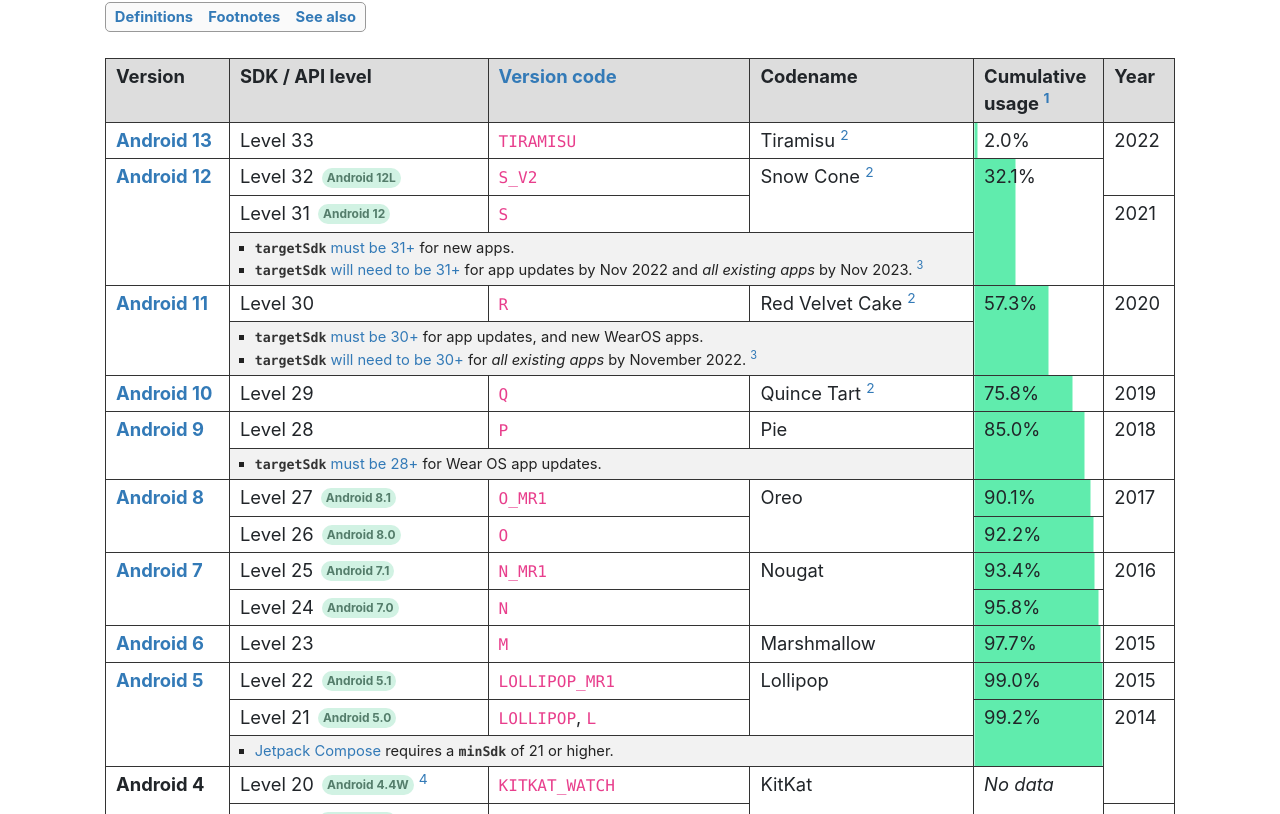
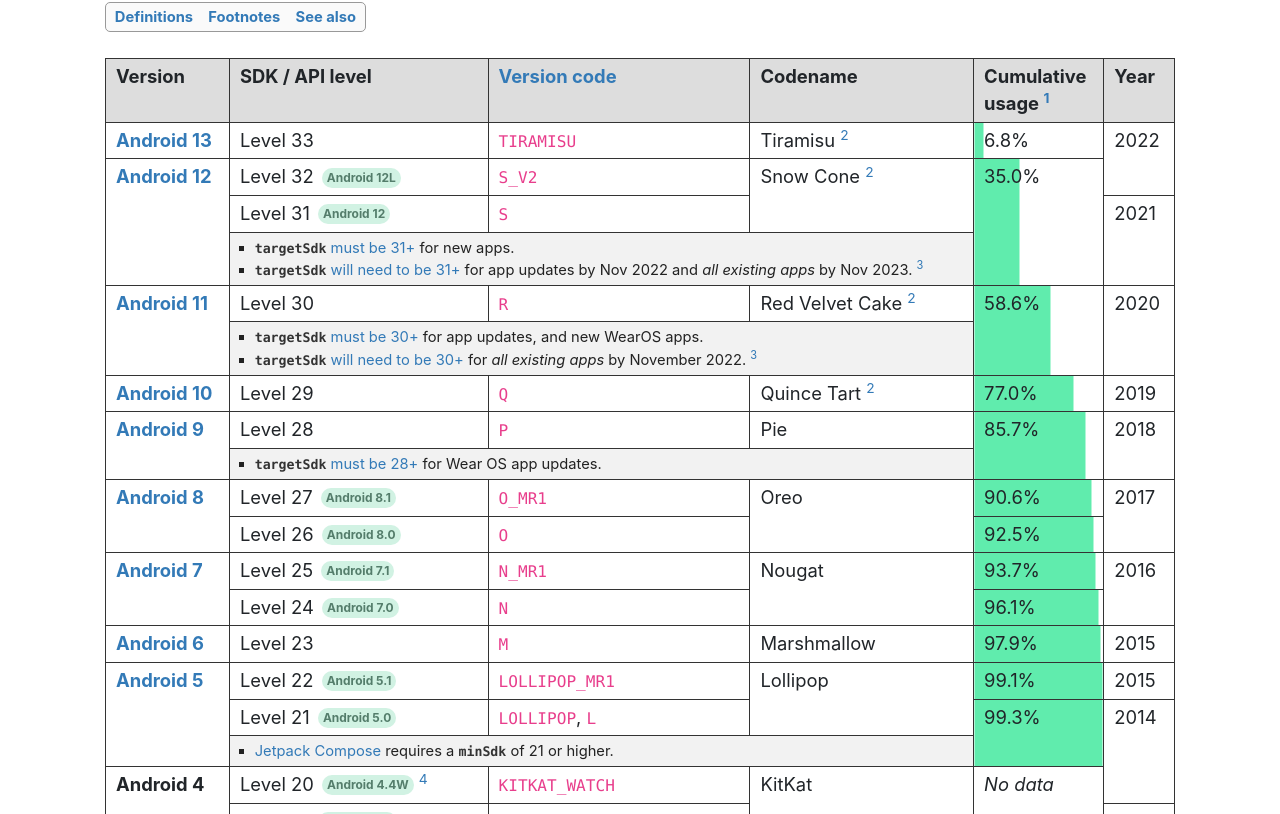
Before and after one commit to ebelinski/apilevels, a Jekyll site: the page built from index.md, in a window 1280 px wide. Shown: the part 181-995 px from the top of the page. Built offline with Jekyll 4.4.1, drawn with Linux system fonts in a browser that asks for light colours; comment, search, counter and statistics services are not loaded.

Commit message:
Updated cumulative usage.

```diff
--- a/index.md
+++ b/index.md
@@ -33,7 +33,7 @@
       Tiramisu
       <sup id="fnref:2"><a href="#fn:2" class="footnote">2</a></sup>
     </td>
-    {% include progress-cell.html rowspan=1 percentage=2.0 %}
+    {% include progress-cell.html rowspan=1 percentage=6.8 %}
     <td rowspan="2">2022</td>
   </tr>
   <tr>
@@ -49,7 +49,7 @@
       Snow Cone
       <sup id="fnref:2"><a href="#fn:2" class="footnote">2</a></sup>
     </td>
-    {% include progress-cell.html rowspan=3 percentage=32.1 %}
+    {% include progress-cell.html rowspan=3 percentage=35.0 %}
   </tr>
   <tr>
     <td>Level 31 <span class="subversion">Android 12</span></td>
@@ -72,7 +72,7 @@
       Red Velvet Cake
       <sup id="fnref:2"><a href="#fn:2" class="footnote">2</a></sup>
     </td>
-    {% include progress-cell.html rowspan=2 percentage=57.3 %}
+    {% include progress-cell.html rowspan=2 percentage=58.6 %}
     <td rowspan="2">2020</td>
   </tr>
   <tr class="table-notes"><td colspan="3">
@@ -91,7 +91,7 @@
       Quince Tart
       <sup id="fnref:2"><a href="#fn:2" class="footnote">2</a></sup>
     </td>
-    {% include progress-cell.html rowspan=1 percentage=75.8 %}
+    {% include progress-cell.html rowspan=1 percentage=77.0 %}
     <td>2019</td>
   </tr>
   <tr>
@@ -101,7 +101,7 @@
     <td>Level 28</td>
     <td><code>P</code></td>
     <td>Pie</td>
-    {% include progress-cell.html rowspan=2 percentage=85.0 %}
+    {% include progress-cell.html rowspan=2 percentage=85.7 %}
     <td rowspan="2">2018</td>
   </tr>
   <tr class="table-notes"><td colspan="3">
@@ -116,13 +116,13 @@
     <td>Level 27 <span class="subversion">Android 8.1</span></td>
     <td><code>O_MR1</code></td>
     <td rowspan="2">Oreo</td>
-    {% include progress-cell.html rowspan=1 percentage=90.1 %}
+    {% include progress-cell.html rowspan=1 percentage=90.6 %}
     <td rowspan="2">2017</td>
   </tr>
   <tr>
     <td>Level 26 <span class="subversion">Android 8.0</span></td>
     <td><code>O</code></td>
-    {% include progress-cell.html rowspan=1 percentage=92.2 %}
+    {% include progress-cell.html rowspan=1 percentage=92.5 %}
   </tr>
   <tr>
     <td rowspan="2">
@@ -131,13 +131,13 @@
     <td>Level 25 <span class="subversion">Android 7.1</span></td>
     <td><code>N_MR1</code></td>
     <td rowspan="2">Nougat</td>
-    {% include progress-cell.html rowspan=1 percentage=93.4 %}
+    {% include progress-cell.html rowspan=1 percentage=93.7 %}
     <td rowspan="2">2016</td>
   </tr>
   <tr>
     <td>Level 24 <span class="subversion">Android 7.0</span></td>
     <td><code>N</code></td>
-    {% include progress-cell.html rowspan=1 percentage=95.8 %}
+    {% include progress-cell.html rowspan=1 percentage=96.1 %}
   </tr>
   <tr>
     <td>
@@ -146,7 +146,7 @@
     <td>Level 23</td>
     <td><code>M</code></td>
     <td>Marshmallow</td>
-    {% include progress-cell.html rowspan=1 percentage=97.7 %}
+    {% include progress-cell.html rowspan=1 percentage=97.9 %}
     <td>2015</td>
   </tr>
   <tr>
@@ -156,13 +156,13 @@
     <td>Level 22 <span class="subversion">Android 5.1</span></td>
     <td><code>LOLLIPOP_MR1</code></td>
     <td rowspan="2">Lollipop</td>
-    {% include progress-cell.html rowspan=1 percentage=99.0 %}
+    {% include progress-cell.html rowspan=1 percentage=99.1 %}
     <td>2015</td>
   </tr>
   <tr>
     <td>Level 21 <span class="subversion">Android 5.0</span></td>
     <td><code>LOLLIPOP</code>, <code>L</code></td>
-    {% include progress-cell.html rowspan=2 percentage=99.2 %}
+    {% include progress-cell.html rowspan=2 percentage=99.3 %}
     <td rowspan="3">2014</td>
   </tr>
   <tr class="table-notes"><td colspan="3">
```
Also changed, not shown: 1 other file.
